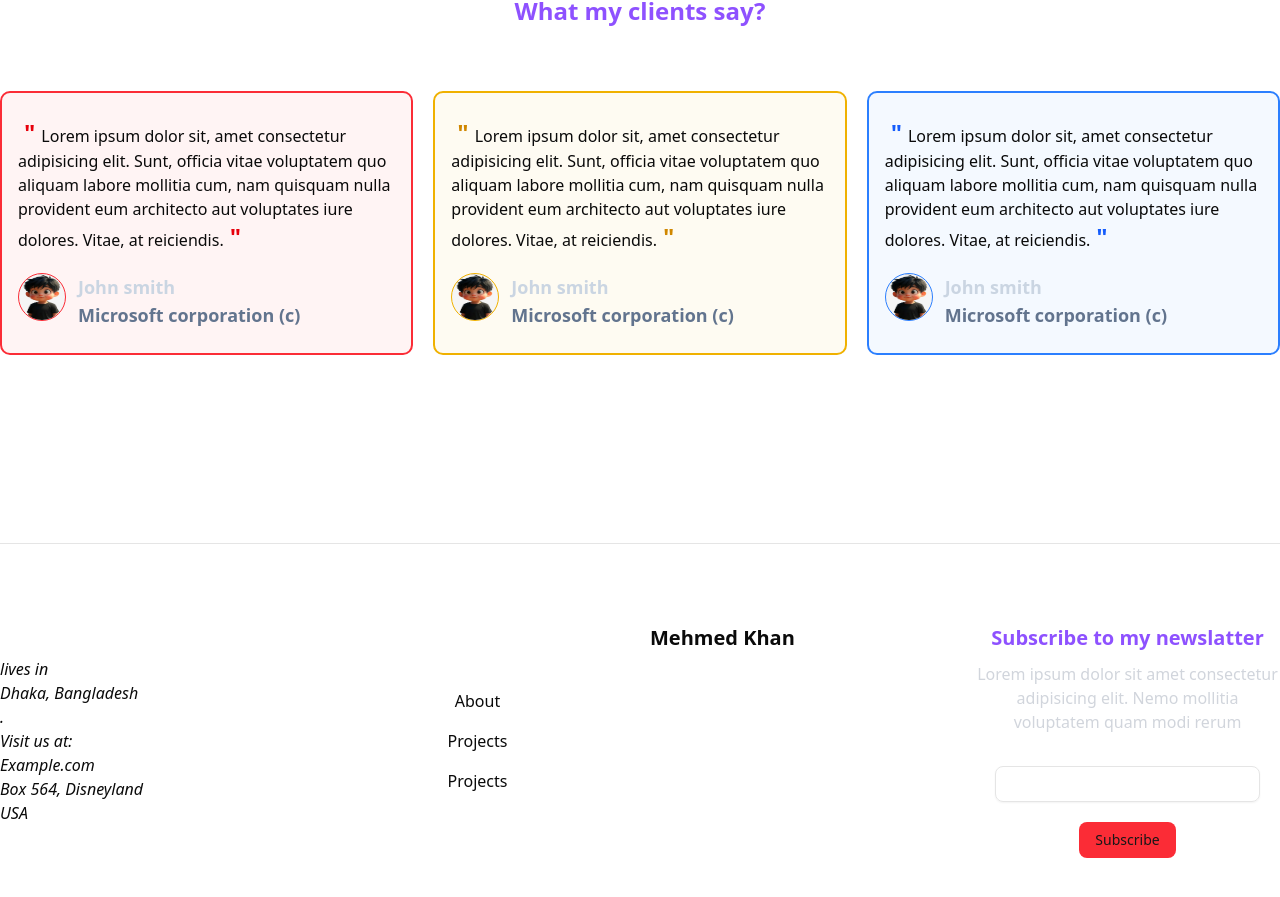
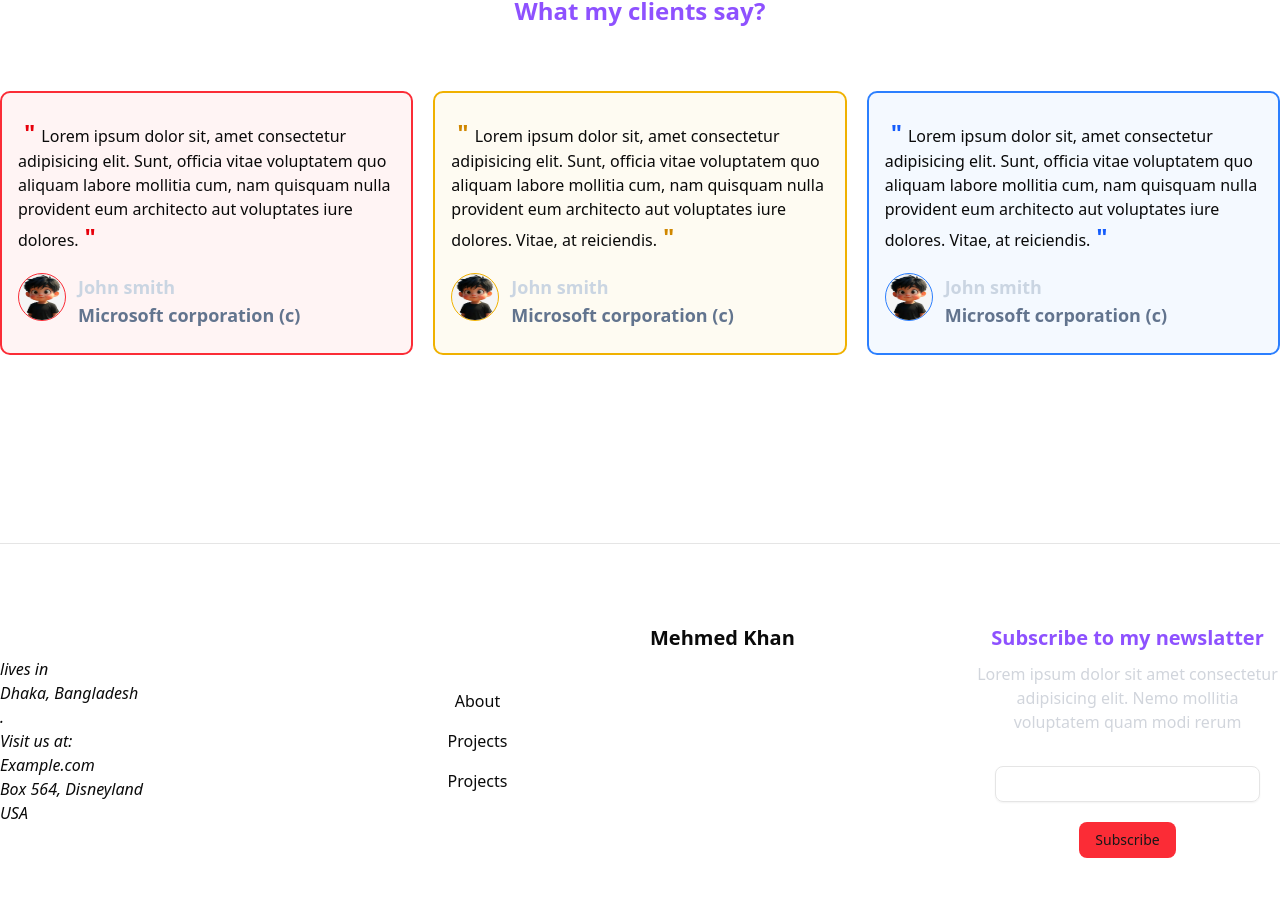
Before and after one commit to smmehmedkhan/portfolio, a Next.js app: page / in a window 1280 px wide. Shown: the part 4998-5895 px from the top of the page. Built offline with nearby package versions, Linux system fonts and the light colour scheme.

Commit message:
chore: testing deployments

```diff
--- a/components/Testimonials.tsx
+++ b/components/Testimonials.tsx
@@ -14,7 +14,7 @@ export default function Testimonials() {
               Lorem ipsum dolor sit, amet consectetur adipisicing elit. Sunt,
               officia vitae voluptatem quo aliquam labore mollitia cum, nam
               quisquam nulla provident eum architecto aut voluptates iure
-              dolores. Vitae, at reiciendis.
+              dolores.
             </span>
             <span className="text-2xl font-black text-red-600 mx-1.5">"</span>
           </p>
```
